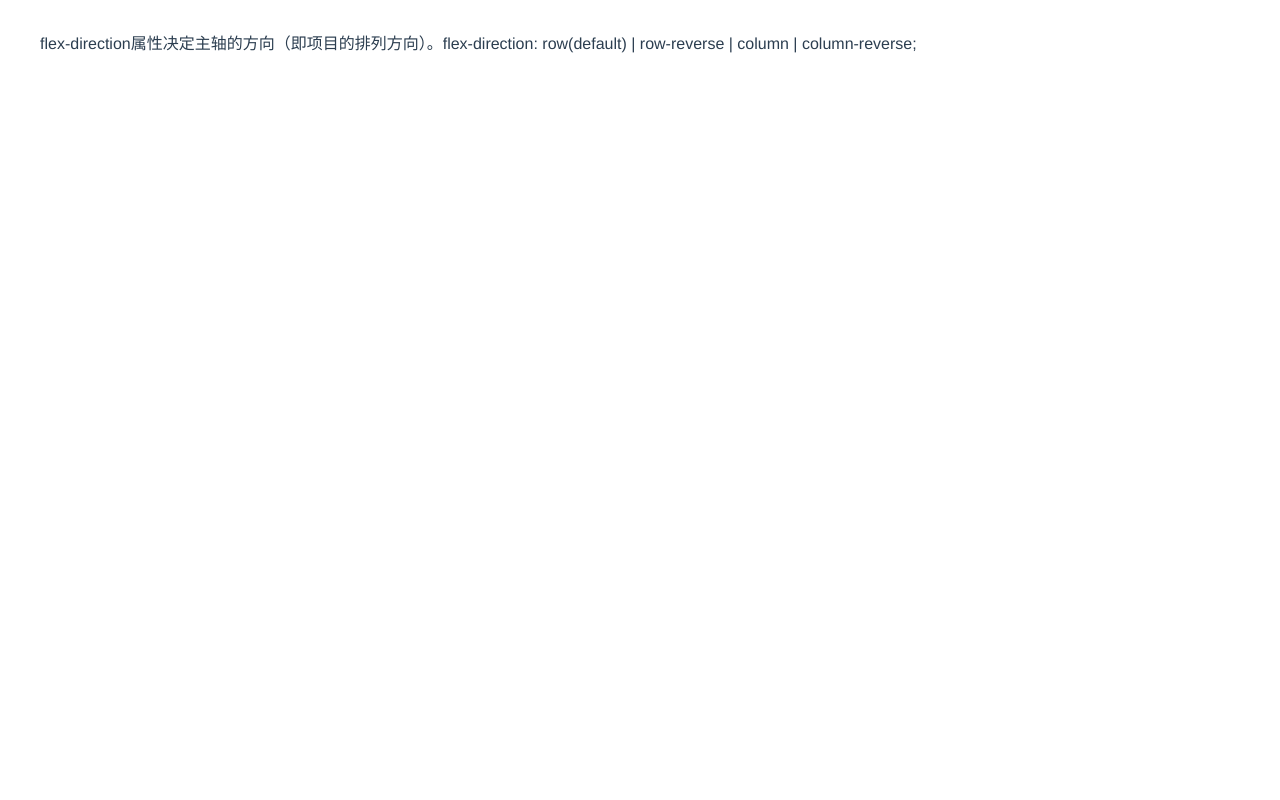
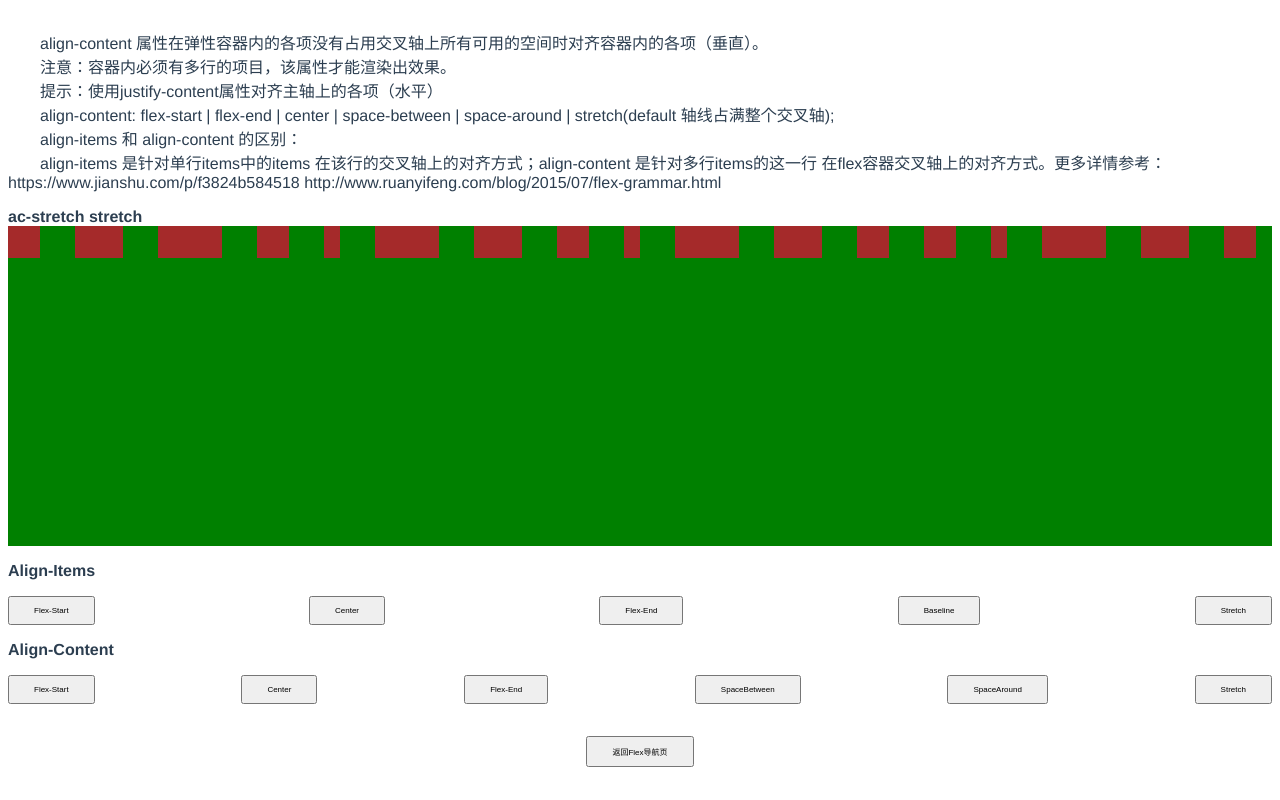
Before and after one commit to taylen/css-learn, a Vue app: page /#/alignContent in a window 1280 px wide. Built offline with nearby package versions, Linux system fonts and the light colour scheme.

Commit message:
完善align-content,增加和align-items对比

```diff
--- a/src/pages/align_content.vue
+++ b/src/pages/align_content.vue
@@ -1,17 +1,160 @@
 <template>
     <div>
         <article>
-            flex-direction属性决定主轴的方向（即项目的排列方向）。flex-direction: row(default) | row-reverse | column | column-reverse;
+            align-content 属性在弹性容器内的各项没有占用交叉轴上所有可用的空间时对齐容器内的各项（垂直）。
         </article>
+        <article>注意：容器内必须有多行的项目，该属性才能渲染出效果。</article>
+        <article>提示：使用justify-content属性对齐主轴上的各项（水平）</article>
+        <article>align-content: flex-start | flex-end | center | space-between | space-around | stretch(default 轴线占满整个交叉轴);</article>
+        <article>align-items 和 align-content 的区别：</article>
+        <article>align-items 是针对单行items中的items 在该行的交叉轴上的对齐方式；align-content 是针对多行items的这一行 在flex容器交叉轴上的对齐方式。更多详情参考：https://www.jianshu.com/p/f3824b584518 http://www.ruanyifeng.com/blog/2015/07/flex-grammar.html </article>
+
+        <div class="align-content-tips">{{ alignContent }}  {{ alignItems }}</div>
+        <div class="flex" :class="alignContent + ' ' + alignItems">
+            <div class="block block1"></div>
+            <div class="block block2"></div>
+            <div class="block block3"></div>
+            <div class="block block4"></div>
+            <div class="block block5"></div>
+            <div class="block block3"></div>
+            <div class="block block2"></div>
+            <div class="block block1"></div>
+            <div class="block block5"></div>
+            <div class="block block3"></div>
+            <div class="block block2"></div>
+            <div class="block block1"></div>
+            <div class="block block1"></div>
+            <div class="block block5"></div>
+            <div class="block block3"></div>
+            <div class="block block2"></div>
+            <div class="block block1"></div>
+        </div>
+        <div class="align-content-tips">Align-Items</div>
+        <div class="button-list">
+            <button @click="changeAlignItems('flex-start')">Flex-Start</button>
+            <button @click="changeAlignItems('center')">Center</button>
+            <button @click="changeAlignItems('flex-end')">Flex-End</button>
+            <button @click="changeAlignItems('baseline')">Baseline</button>
+            <button @click="changeAlignItems('stretch')">Stretch</button>
+        </div>
+        <div class="align-content-tips">Align-Content</div>
+        <div class="button-list">
+            <button @click="changeAlignContent('flex-start')">Flex-Start</button>
+            <button @click="changeAlignContent('center')">Center</button>
+            <button @click="changeAlignContent('flex-end')">Flex-End</button>
+            <button @click="changeAlignContent('space-between')">SpaceBetween</button>
+            <button @click="changeAlignContent('space-around')">SpaceAround</button>
+            <button @click="changeAlignContent('stretch')">Stretch</button>
+        </div>
+        <button class="back-flex-nav" @click="jumpFlex">返回Flex导航页</button>
     </div>
 </template>
 
 <script>
 export default {
-
+    data() {
+        return {
+            alignContent: 'ac-stretch',
+            alignItems: 'stretch',
+        }
+    },
+    methods: {
+        changeAlignItems(style) {
+            this.alignItems = style;
+        },
+        changeAlignContent(style) {
+            style = 'ac-' + style;
+            this.alignContent = style;
+        },
+        /**
+         * 返回导航页
+         */
+        jumpFlex() {
+            this.$router.back();
+        },
+    },
 }
 </script>
 
 <style scoped>
+.align-content-tips {
+    margin-top: 1rem;
+    font-weight: 800;
+    text-align: left;
+}
+.flex {
+    display: flex;
+    flex-flow: row wrap;
+    justify-content: space-between;
+    align-content: space-around;
+    height: 20rem;
+    background-color: green;
+}
+/* align-items */
+.flex-start {
+    align-items: flex-start;
+}
+.center {
+    align-items: center;
+}
+.flex-end {
+    align-items: flex-end;
+}
+.baseline {
+    align-items: baseline;
+}
+.stretch {
+    align-items: stretch;
+}
 
+/* align-content */
+.ac-flex-start {
+    align-content: flex-start;
+}
+.ac-center {
+    align-content: center;
+}
+.ac-flex-end {
+    align-content: flex-end;
+}
+.ac-space-between {
+    align-content: space-between;
+}
+.ac-space-around {
+    align-content: space-around;
+}
+.ac-stretch {
+    align-content: stretch;
+}
+/* block */
+.block {
+    height: 2rem;
+    margin-right: 1rem;
+    background-color: brown;
+}
+.block1 {
+    width: 2rem;
+}
+.block2 {
+    width: 3rem;
+}
+.block3 {
+    width: 4rem;
+}
+.block4 {
+    width: 2rem;
+}
+.block5 {
+    width: 1rem;
+}
+/* button */
+.button-list {
+    display: flex;
+    flex-wrap: wrap;
+    justify-content: space-between;
+    margin-top: 1rem;
+}
+button {
+    font-size: 0.5rem;
+}
 </style>
```
